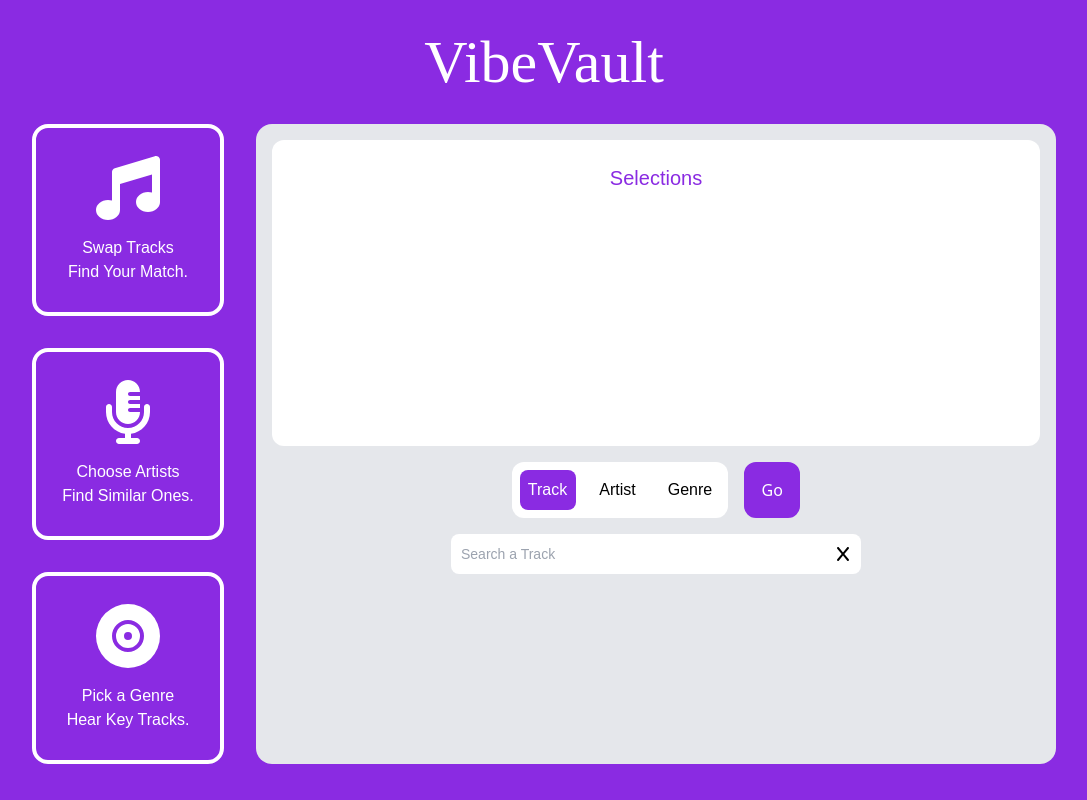
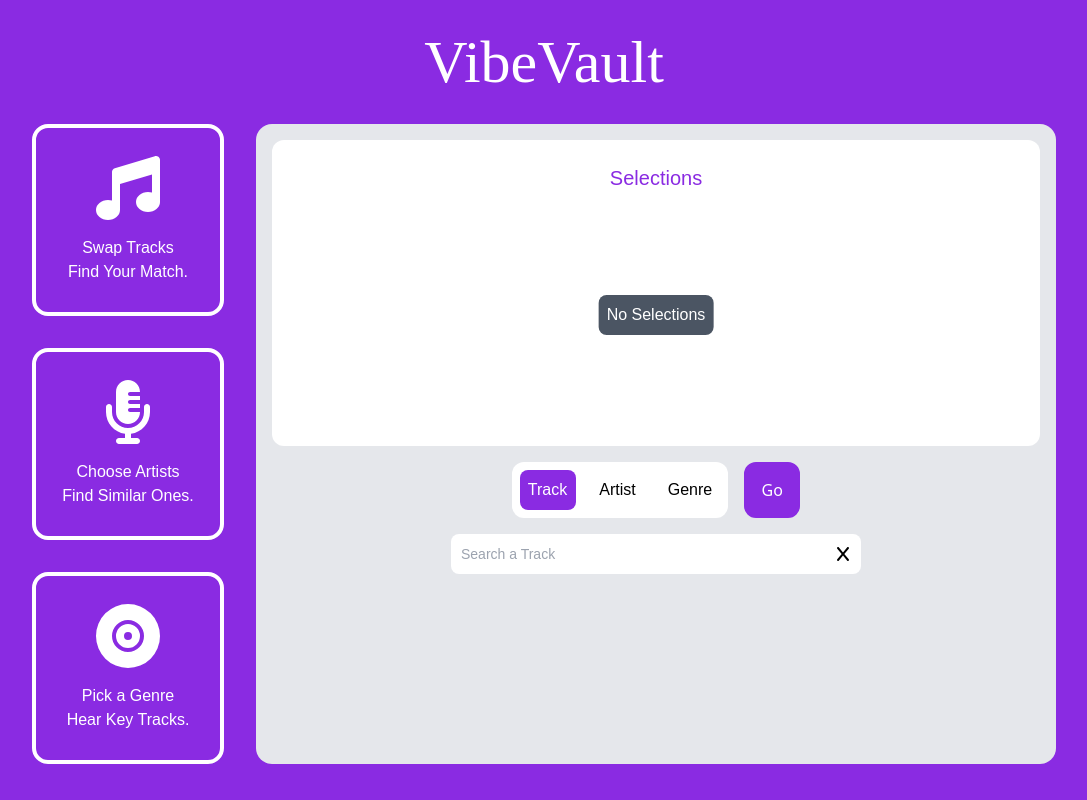
Before and after one commit to danialross/VibeVault-Frontend, a React (Create React App) app: page / in a window 1280 px wide. Shown: the whole page, without its empty margins (96-1183 px from the left). Built offline with nearby package versions, Linux system fonts and the light colour scheme.

Commit message:
refactor variable name and add no selection text indicator
rename buttonisDisabled and setButtonIsDisabled to isGoButtonDisabled and setIsGoButtonDisabled

```diff
--- a/src/components/Search.js
+++ b/src/components/Search.js
@@ -15,7 +15,7 @@ function Search() {
   const [selections, setSelection] = useState([]);
   const [suggestions, setSuggestions] = useState([]);
   const [debounceInput, setDebounceInput] = useState("");
-  const [buttonisDisabled, setButtonIsDisabled] = useState(false);
+  const [isGoButtonDisabled, setIsGoButtonDisabled] = useState(false);
   const [isSearchVisible, setIsSearchVisible] = useState(true);
   const [recommendations, setRecommendation] = useState([]);
   const [isLoadingRecommendations, setIsLoadingRecommendations] =
@@ -202,15 +202,15 @@ function Search() {
   useEffect(() => {
     if (isArtistActive) {
       if (selections.length >= 1) {
-        setButtonIsDisabled(true);
+        setIsGoButtonDisabled(true);
       } else {
-        setButtonIsDisabled(false);
+        setIsGoButtonDisabled(false);
       }
     } else {
       if (selections.length >= 5) {
-        setButtonIsDisabled(true);
+        setIsGoButtonDisabled(true);
       } else {
-        setButtonIsDisabled(false);
+        setIsGoButtonDisabled(false);
       }
     }
   }, [selections]);
@@ -228,7 +228,7 @@ function Search() {
           </div>
 
           <div
-            className={`flex items-start justify-evenly w-full ${
+            className={`relative flex items-start justify-evenly w-full h-full ${
               recommendations.length > 0 ? "py-2" : "py-6"
             }  transition-transform ${
               isSearchVisible ? "scale-100" : "scale-0"
@@ -248,6 +248,17 @@ function Search() {
                   handleRemove={() => handleRemoveSelection(item.key)}
                 />
               ))}
+            {
+              <div className="absolute top-1/2 left-1/2 -translate-x-1/2 -translate-y-1/2">
+                <div
+                  className={`font-nunito text-center text-white bg-gray-600 p-2 rounded-lg ${
+                    selections.length === 0 ? "opacity-100" : "opacity-0"
+                  } transition-opacity duration-200`}
+                >
+                  No Selections
+                </div>
+              </div>
+            }
           </div>
           {recommendations.length > 0 && (
             <div className="flex w-full h-full">
@@ -378,13 +389,13 @@ function Search() {
                     {suggestions.map((item, index) => (
                       <li
                         className={` ${
-                          buttonisDisabled ? "" : "hover:bg-gray-300"
+                          isGoButtonDisabled ? "" : "hover:bg-gray-300"
                         }  rounded-md px-4 py-1`}
                         key={index}
                       >
                         <button
                           className={`w-full disabled:opacity-20 transition-opacity duration-500 ease-out p-1`}
-                          disabled={buttonisDisabled}
+                          disabled={isGoButtonDisabled}
                           onClick={() => {
                             item.key = uuidv4();
                             handleAddSelection(item);
@@ -398,11 +409,9 @@ function Search() {
                     ))}
                     {search.length !== 0 && (
                       <div
-                        className={`absolute text-white font-nunito top-1/2 left-1/2 -translate-x-1/2 -translate-y-1/2 bg-red-600 p-2 rounded-lg ${
-                          buttonisDisabled
-                            ? "opacity-100 duration-200"
-                            : "opacity-0 duration-100"
-                        } transition-all ease-out`}
+                        className={`absolute text-white font-nunito top-1/2 left-1/2 -translate-x-1/2 -translate-y-1/2 bg-red-600 p-2 rounded-lg duration-100 ${
+                          isGoButtonDisabled ? "opacity-100" : "opacity-0"
+                        } transition-opacity ease-out`}
                       >
                         Max Selections Reached
                       </div>
```
